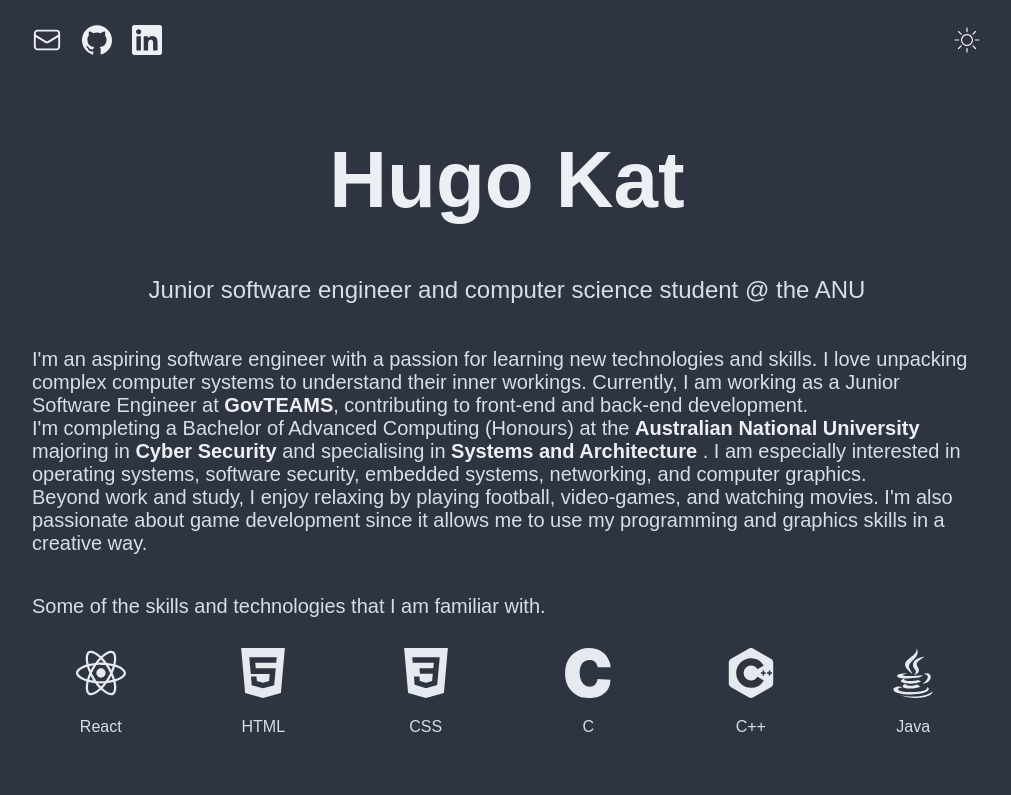
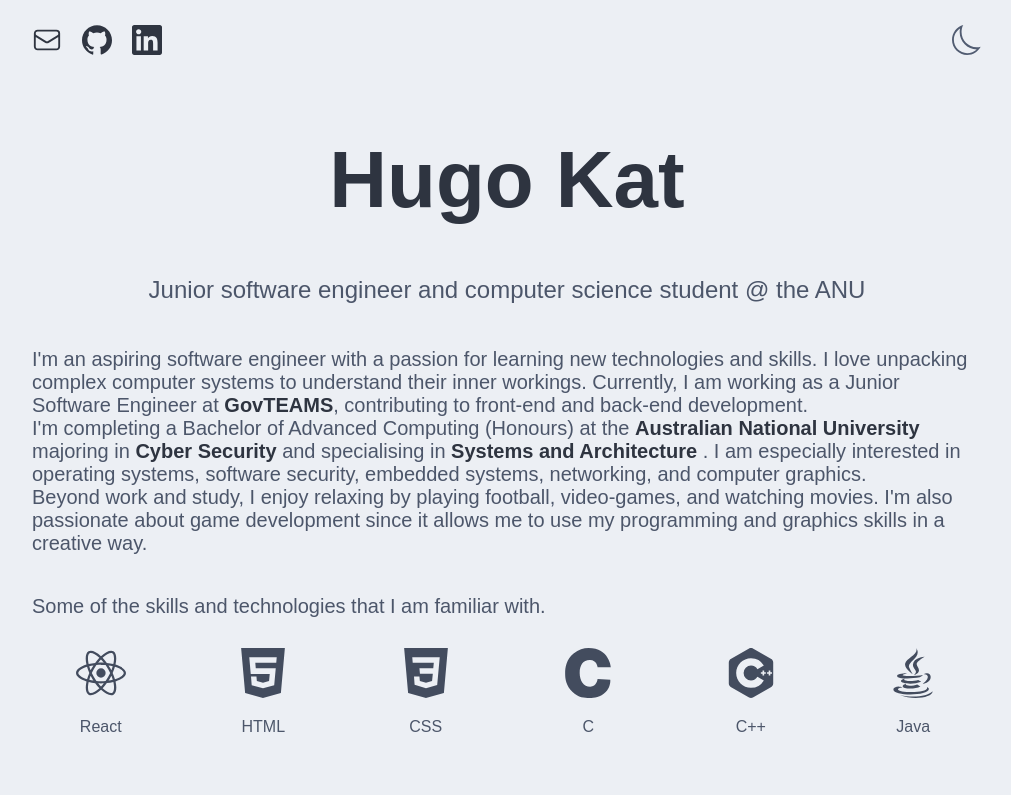
Before and after one commit to hkattt/portfolio, a React (Vite) app in the folder portfolio/: page / in a window 1280 px wide. Shown: the top 795 px of the page, without its empty margins (133-1144 px from the left). Built offline with nearby package versions, Linux system fonts and the light colour scheme; a web font is replaced by a local one.

Commit message:
App defaults to light theme

```diff
--- a/portfolio/src/Header/ThemeButton/ThemeButton.tsx
+++ b/portfolio/src/Header/ThemeButton/ThemeButton.tsx
@@ -3,24 +3,24 @@ import { useEffect, useState } from "react";
 import styles from "./ThemeButton.module.css"
 
 function ThemeButton() {
-    const [isDark, setIsDark] = useState(true);
+    const [isLight, setIsLight] = useState(true);
 
     useEffect(() => {
         // Retrieve the previous theme or default to dark` mode
-        const savedTheme: string = localStorage.getItem("theme") || "dark";
-        setIsDark(savedTheme === "dark");
+        const savedTheme: string = localStorage.getItem("theme") || "light";
+        setIsLight(savedTheme === "light");
         document.documentElement.setAttribute("theme", savedTheme);
     }, []);
 
     const switchTheme = () => {
-        const newTheme: string = isDark ? "light" : "dark";
+        const newTheme: string = isLight ? "dark" : "light";
         document.documentElement.setAttribute("theme", newTheme);
         localStorage.setItem("theme", newTheme);
-        setIsDark(!isDark);
+        setIsLight(!isLight);
     };
 
-    const themeImgSrc: string = isDark ? "/sun.svg" : "/moon.svg";
-    const title: string = isDark ? "Sun icon from Icons8" : "Moon icon from Icon Icons by Vaadin under CC Attribution"
+    const themeImgSrc: string = isLight ? "/moon.svg" : "/sun.svg";
+    const title: string = isLight ? "Moon icon from Icon Icons by Vaadin under CC Attribution" : "Sun icon from Icons8";
 
     return(
         <button className={styles.themeButton} onClick={switchTheme}>
```
